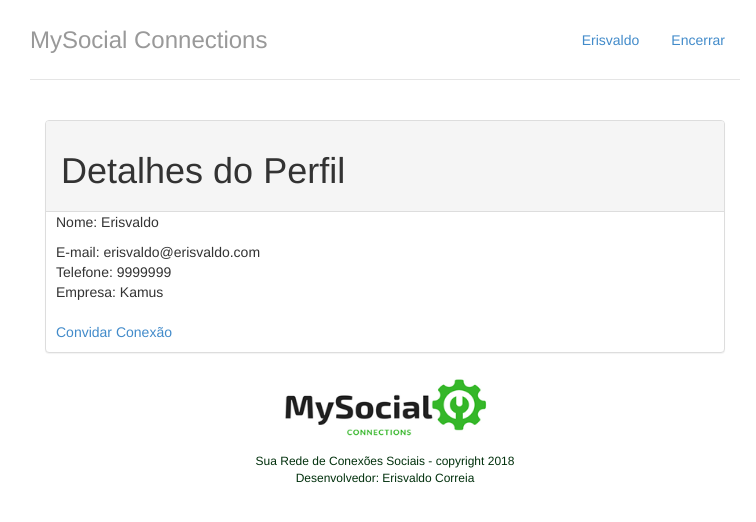
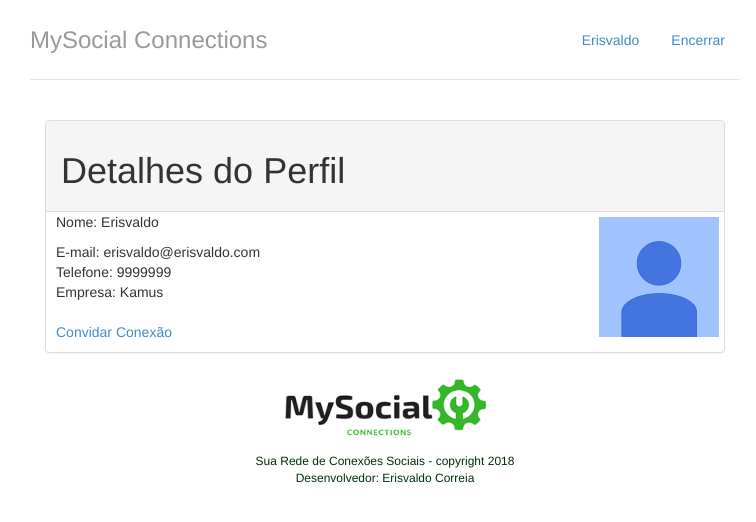
Before and after one commit to guiireal/MySocial, a Django app: page /perfil/1/ in a window 1280 px wide. Shown: the top 522 px of the page, without its empty margins (255-1011 px from the left). Run offline with Django 3.2, Linux system fonts and the light colour scheme; data comes from the database, SQL or seed files in the repository; both versions use the stored data as it was after the commit.

Commit message:
Modificações na página de Perfil - Inserindo prototipo de Foto

```diff
--- a/perfis/templates/perfis/perfil.html
+++ b/perfis/templates/perfis/perfil.html
@@ -10,9 +10,14 @@
         <h1>Detalhes do Perfil</h1>
     </div>
 
+    <img src="{% static "img/photo.jpg" %}"
+        class="pull-right"
+        style="padding-top: 5px; padding-right: 5px">
+
     <p style="padding-left: 10px">Nome: {{ perfil.nome }}</p>
 
     <address style="padding-left: 10px">
+
         E-mail: {{ perfil.email }}<br>
         Telefone: {{ perfil.telefone }}<br>
         Empresa: {{ perfil.empresa }}<br>
```
Also changed, not shown: db.sqlite3, perfis/static/img/connection.png (added).
